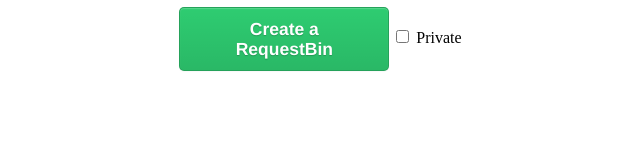
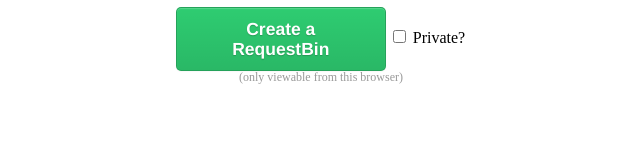
Before and after one commit to groteworld-archive/request-tab, a browser extension: page index.html in a window 1280 px wide. Shown: the full height of the page, 319-959 px from the left. Drawn offline with nearby package versions, Linux system fonts and the light colour scheme.

Commit message:
Add images, add private

```diff
--- a/css/styles.css
+++ b/css/styles.css
@@ -56,3 +56,12 @@
 	padding-right: -10px;
 	transition: margin 250;
 }
+
+.private {
+	margin-top: 15px;
+}
+
+.private-details {
+	font-size: 12px;
+	color: #999;
+}
--- a/index.html
+++ b/index.html
@@ -3,7 +3,6 @@
 <head>
     <title>RequestTab</title>
     <meta charset="utf-8">
-    <link rel="icon" type="image/png" href="logo-2x.png">
     <link rel="stylesheet" type="text/css" href="css/styles.css">
 
     <script src="bower_components/jquery/dist/jquery.min.js"></script>
@@ -17,7 +16,8 @@
 	<div class="get-container">
 		<a class="get-link" href="#">Create a RequestBin</a>
 		<input type="checkbox" class="private" name="private">
-		<label for="private">Private</label>
+		<label for="private">Private?</label>
+		<div class="private-details">(only viewable from this browser)</div>
     </div>
 </body>
 </html>
```
Also changed, not shown: README.md, icon128.png (added), icon16.png (added), icon48.png (added), manifest.json, promo440.png (added).
